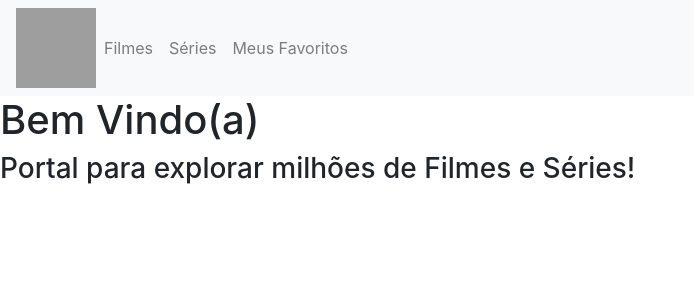
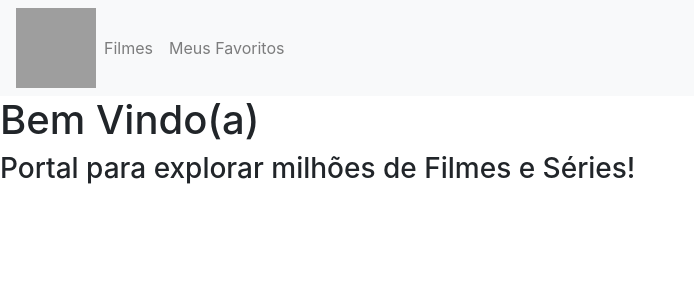
Before and after one commit to mathesbh/trabalho-final-ffr, a React (Create React App) app: page / in a window 1280 px wide. Shown: the top 300 px of the page, without its empty margins (0-694 px from the left). Built offline with nearby package versions, Linux system fonts and the light colour scheme; grey boxes are pictures that could not be loaded.

Commit message:
Removendo componente e rota Séries

```diff
--- a/src/App.js
+++ b/src/App.js
@@ -10,7 +10,6 @@ export default function App() {
         <div>
           <ul className="navbar-nav mr-auto">
             <li className="nav-item"><Link className="nav-link" to='/filmes'>Filmes</Link></li>
-            <li className="nav-item"><Link className="nav-link" to='/series'>Séries</Link></li>
             <li className="nav-item"><Link className="nav-link" to='/listaFavoritos'>Meus Favoritos</Link></li>
           </ul>
         </div>
--- a/src/ApplicationRoutes.js
+++ b/src/ApplicationRoutes.js
@@ -2,16 +2,14 @@ import React from 'react'
 import { Route } from 'react-router-dom'
 import { Home } from './components/Home'
 import { MovieDetails } from './components/MovieDetails'
-import Movies from './components/Movies'
-import { Series } from './components/Series'
+import { MovieList } from './components/MovieList'
 import { FavoriteList } from './components/FavoriteList'
 
 export const ApplicationRoutes = () => (
     <>
         <Route path="/" exact component={Home} />
-        <Route path="/filmes" component={Movies} />
+        <Route path="/filmes" component={MovieList} />
         <Route path="/filme/:id" component={MovieDetails} />
-        <Route path="/series" component={Series} />
         <Route path="/listaFavoritos" component={FavoriteList} />
     </>
 )
--- a/src/components/Series.js
+++ /dev/null
@@ -1,5 +0,0 @@
-import React from 'react'
-
-export const Series = () => (
-    <h2>Séries</h2>
-)
```
Also changed, not shown: src/components/Series.css (deleted).
